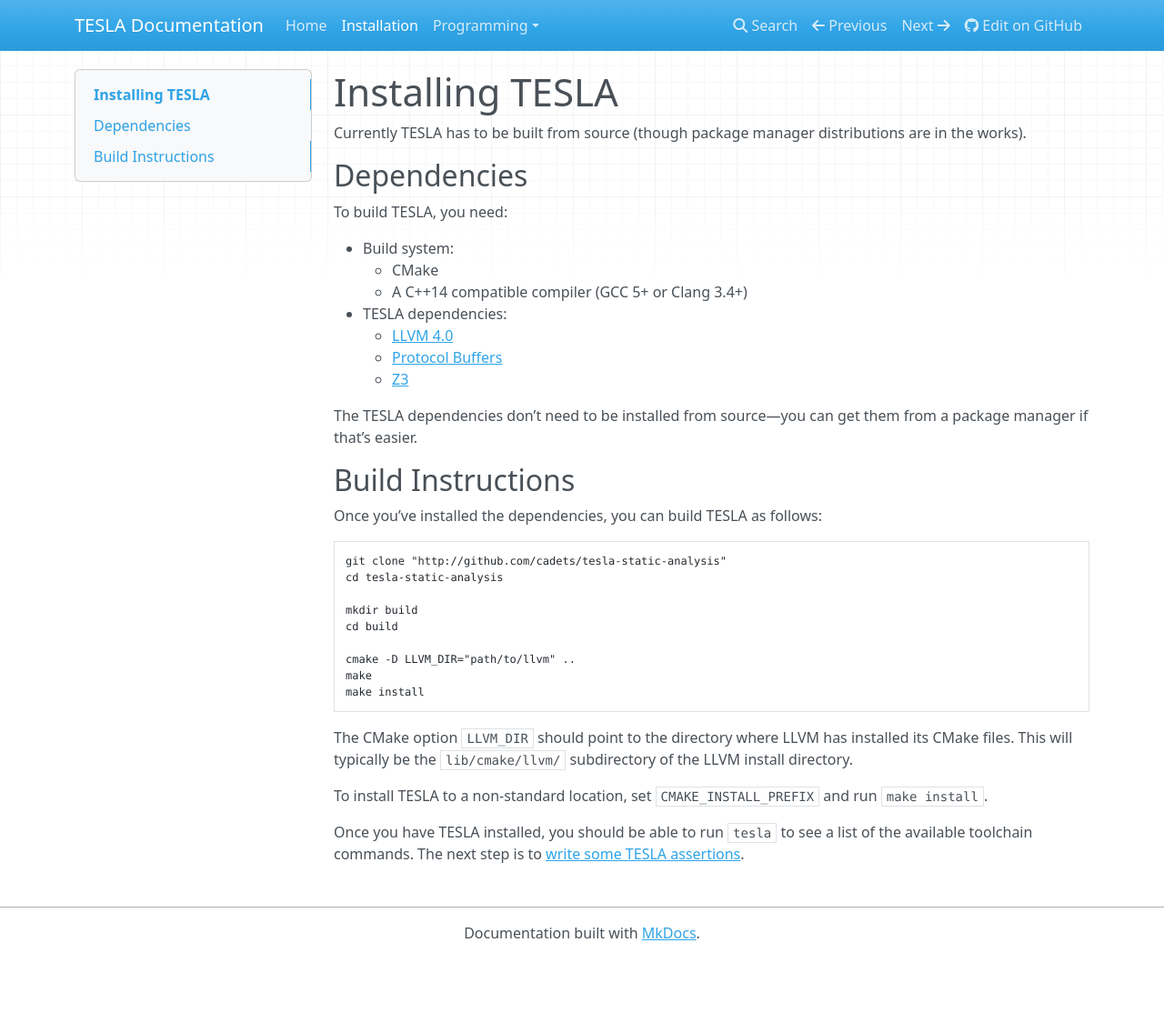
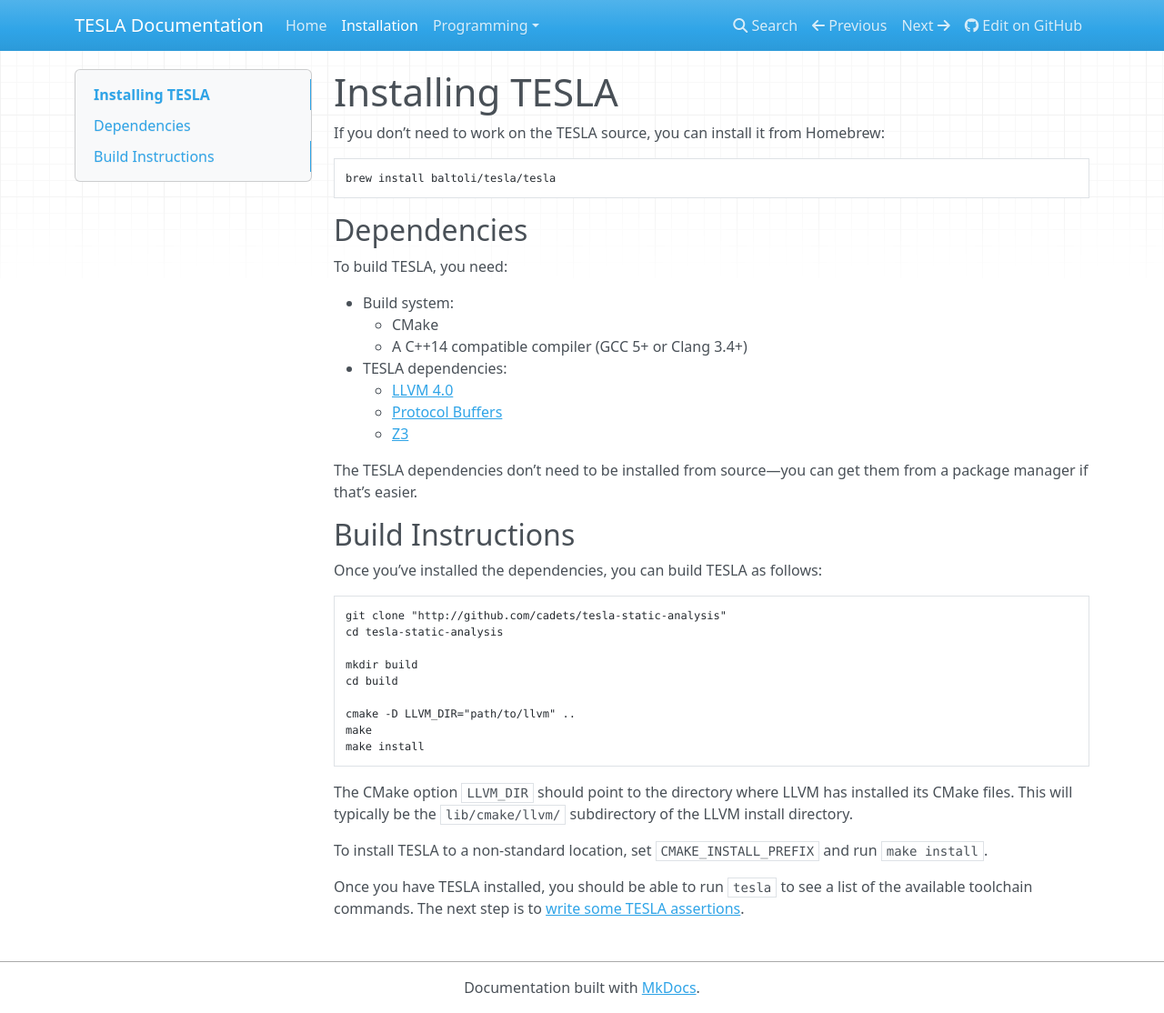
Before and after one commit to Baltoli/tesla-docs, an MkDocs documentation site: the page built from docs/installation.md, in a window 1280 px wide and 1114 px high. Shown: the whole window at 91% size. Built offline with MkDocs 1.6.1, drawn with Linux system fonts in a browser that asks for light colours; nearby versions of some CDN libraries; old or Windows-style settings are respelled for this version of MkDocs.

Commit message:
Don't need to install from source

````diff
--- a/docs/installation.md
+++ b/docs/installation.md
@@ -1,7 +1,10 @@
 # Installing TESLA
 
-Currently TESLA has to be built from source (though package manager
-distributions are in the works).
+If you don't need to work on the TESLA source, you can install it from Homebrew:
+
+```shell
+brew install baltoli/tesla/tesla
+```
 
 ## Dependencies
 
````
